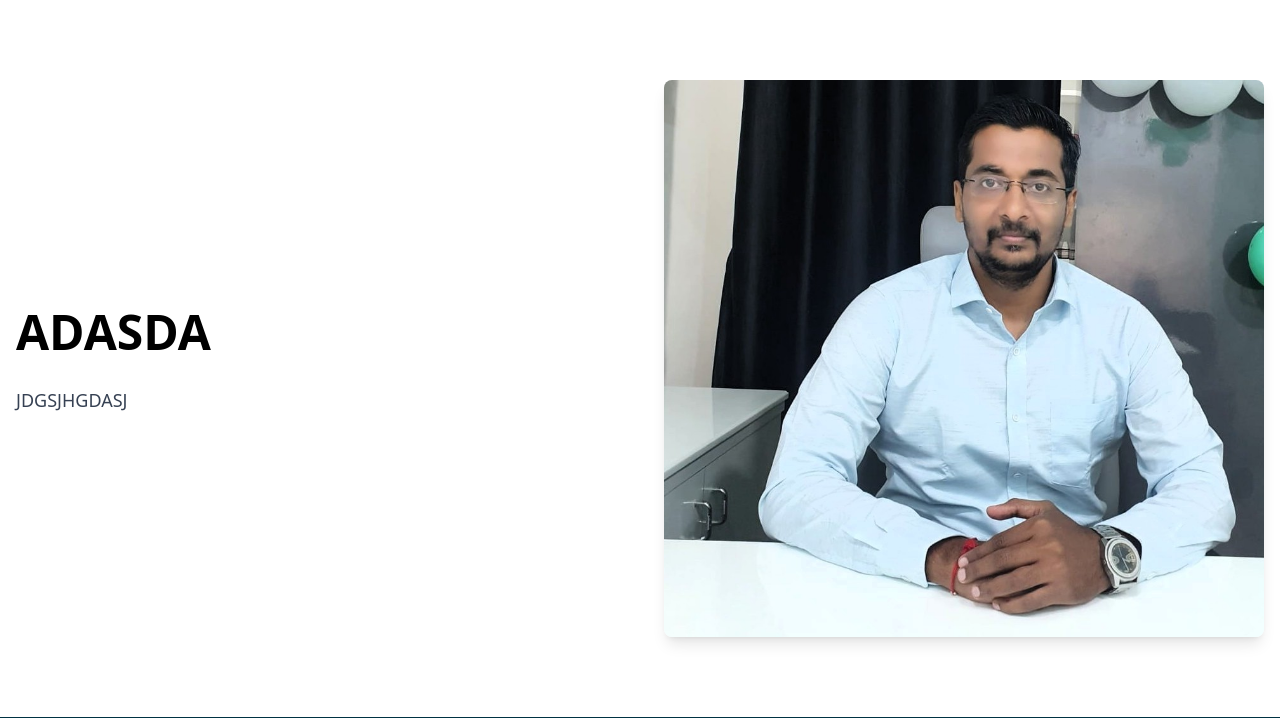
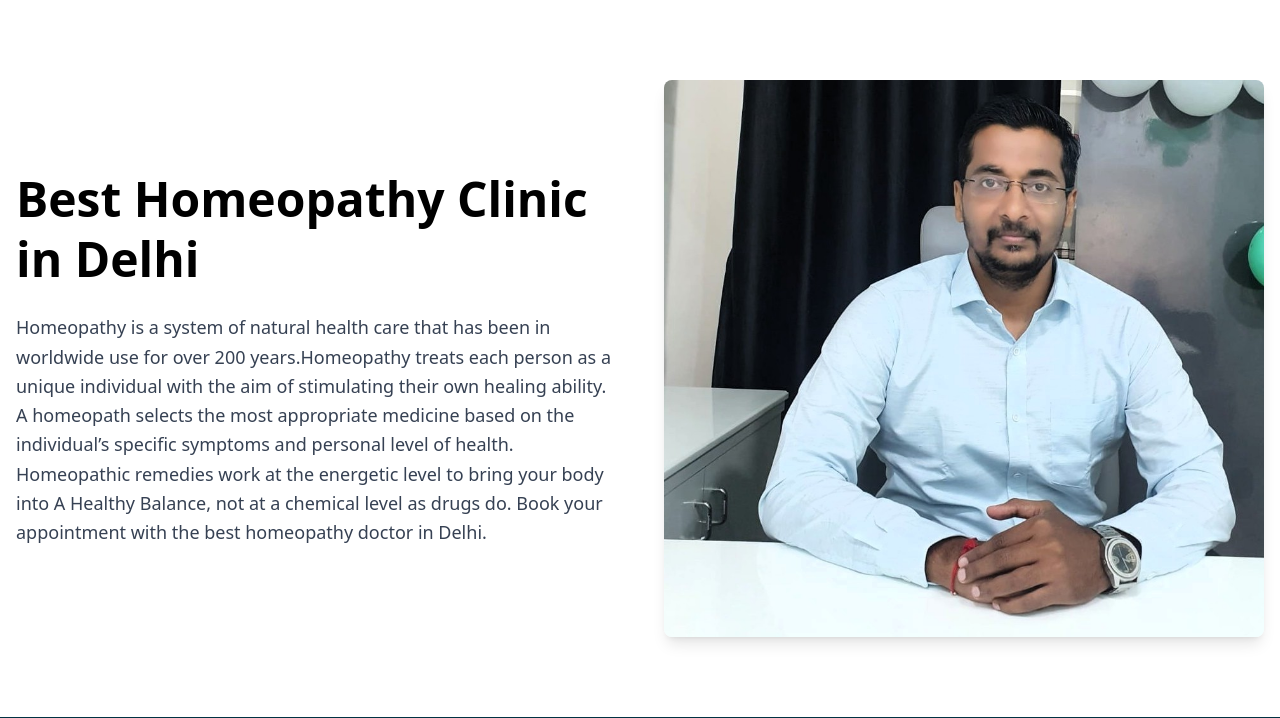
Before and after one commit to KrishSuthar17/Clinic-Freelancing-Project, a Django app: page /homeopathy/ in a window 1280 px wide. Shown: the part 100-818 px from the top of the page. Run offline with Django 5.2, Linux system fonts and the light colour scheme; data comes from the database, SQL or seed files in the repository; both versions use the stored data as it was after the commit; data that the repository does not hold is empty; style sheets or scripts are compiled from the project's sources; some libraries are stand-ins or nearby versions.

Commit message:
homeopathy page backedn ready

```diff
--- a/clinic/settings.py
+++ b/clinic/settings.py
@@ -41,6 +41,7 @@ INSTALLED_APPS = [
     'theme',
     'django_browser_reload',
     'clinic_app',
+    'ckeditor'
 ]
 
 TAILWIND_APP_NAME = "theme"
--- a/clinic_app/admin.py
+++ b/clinic_app/admin.py
@@ -39,3 +39,5 @@ admin.site.register(Disease)
 admin.site.register(LiveSession)
 admin.site.register(ClinicInfo)
 admin.site.register(HomeopathyAbout)
+admin.site.register(Homeopathy_start_about_content)
+admin.site.register(Homeopathy_end_about_content)
--- a/clinic_app/models.py
+++ b/clinic_app/models.py
@@ -117,3 +117,19 @@ class HomeopathyAbout(models.Model):
 
     def __str__(self):
         return self.heading
+
+
+class Homeopathy_start_about_content(models.Model):
+    about_heading = models.CharField(max_length=200)
+    about_text = models.TextField()
+
+    def __str__(self):
+        return "Homeopathy_start_about_content"
+
+from ckeditor.fields import RichTextField
+class Homeopathy_end_about_content(models.Model):
+    about_heading = models.CharField(max_length=200)
+    about_text = RichTextField()
+
+    def __str__(self):
+        return "Homeopathy_end_about_content"
--- a/clinic_app/views.py
+++ b/clinic_app/views.py
@@ -4,7 +4,7 @@ from clinic_app.models import ClinicInfo, Disease, Doctor, HomeopathyAbout, Live
 from .forms import testimonials_reviews_forms
 from django.contrib import messages
 from django.shortcuts import redirect
-from .models import faq, testimonials_reviews, gallery, blog, contact_gallary
+from .models import Homeopathy_end_about_content, Homeopathy_start_about_content, faq, testimonials_reviews, gallery, blog, contact_gallary
 
 # Create your views here.
 
@@ -14,6 +14,8 @@ def home_page(request):
         "diseases": Disease.objects.filter(is_active=True),
         "videos": LiveSession.objects.filter(is_active=True),
         "clinic": ClinicInfo.objects.first(),
+
+
     }
     return render(request, "home.html", context)
 
@@ -24,6 +26,8 @@ def homeopathy_page(request):
         "videos": LiveSession.objects.filter(is_active=True),
         "clinic": ClinicInfo.objects.first(),
         "about": HomeopathyAbout.objects.filter(is_active=True).first(),
+        "homeopathy_about1": Homeopathy_start_about_content.objects.first(),
+        "homeopathy_about2": Homeopathy_end_about_content.objects.first(),
     }
     return render(request, "homeopathy_page.html",context)
 
--- a/templates/homeopathy_page.html
+++ b/templates/homeopathy_page.html
@@ -4,7 +4,35 @@
 {% block title %}Homeopathy | Dr.Ketul Soni Homeopathic Clinic{% endblock %}
 
 {% block content %}
-{% include "components/about.html" %}
+<section class="bg-white py-20">
+    <div class="max-w-7xl mx-auto px-4">
+
+        <div class="grid grid-cols-1 lg:grid-cols-2 gap-12 items-center">
+
+            <!-- LEFT CONTENT -->
+            <div>
+                <h2 class="text-4xl md:text-5xl font-bold text-primary leading-tight mb-6">
+                    {{ homeopathy_about1.about_heading }}
+                </h2>
+
+                <p class="text-gray-700 leading-relaxed text-lg">
+                    {{ homeopathy_about1.about_text }}
+                </p>
+            </div>
+
+            <!-- RIGHT IMAGE -->
+            <div class="flex justify-center lg:justify-end">
+                {% if doctor.image %}
+                    <img src="{{ doctor.image.url }}"
+                         alt="{{ doctor.name }}"
+                         class="rounded-lg shadow-lg max-w-full h-auto">
+                {% endif %}
+            </div>
+
+        </div>
+
+    </div>
+</section>
 
 <!-- ================= HOMEOPATHY PHILOSOPHY SECTION ================= -->
 <section class="bg-[#003242] py-16 md:py-20">
@@ -70,7 +98,39 @@
 
 
 {% include "components/diseases.html" %}
-{% include "components/about.html" %}
+
+<section class="bg-white py-20">
+    <div class="max-w-7xl mx-auto px-4">
+
+        <div class="grid grid-cols-1 lg:grid-cols-2 gap-12 items-center">
+
+            <!-- LEFT CONTENT -->
+            <div>
+                <h2 class="text-4xl md:text-5xl font-bold text-primary leading-tight mb-6">
+                    {{ homeopathy_about2.about_heading }}
+                </h2>
+
+                <p class="text-gray-700 leading-relaxed text-lg">
+                    {{ homeopathy_about2.about_text | safe }}
+                </p>
+            </div>
+
+            <!-- RIGHT IMAGE -->
+            <div class="flex justify-center lg:justify-end">
+                {% if doctor.image %}
+                    <img src="{{ doctor.image.url }}"
+                         alt="{{ doctor.name }}"
+                         class="rounded-lg shadow-lg max-w-full h-auto">
+                {% endif %}
+            </div>
+
+        </div>
+
+    </div>
+</section>
+
+
+
 {% include "components/cta.html" %}
 
 {% endblock %}
```
Also changed, not shown: clinic_app/migrations/0004_homeopathy_end_about_content_and_more.py (added), db.sqlite3, media/doctors/doctor-front.jpg (added).
